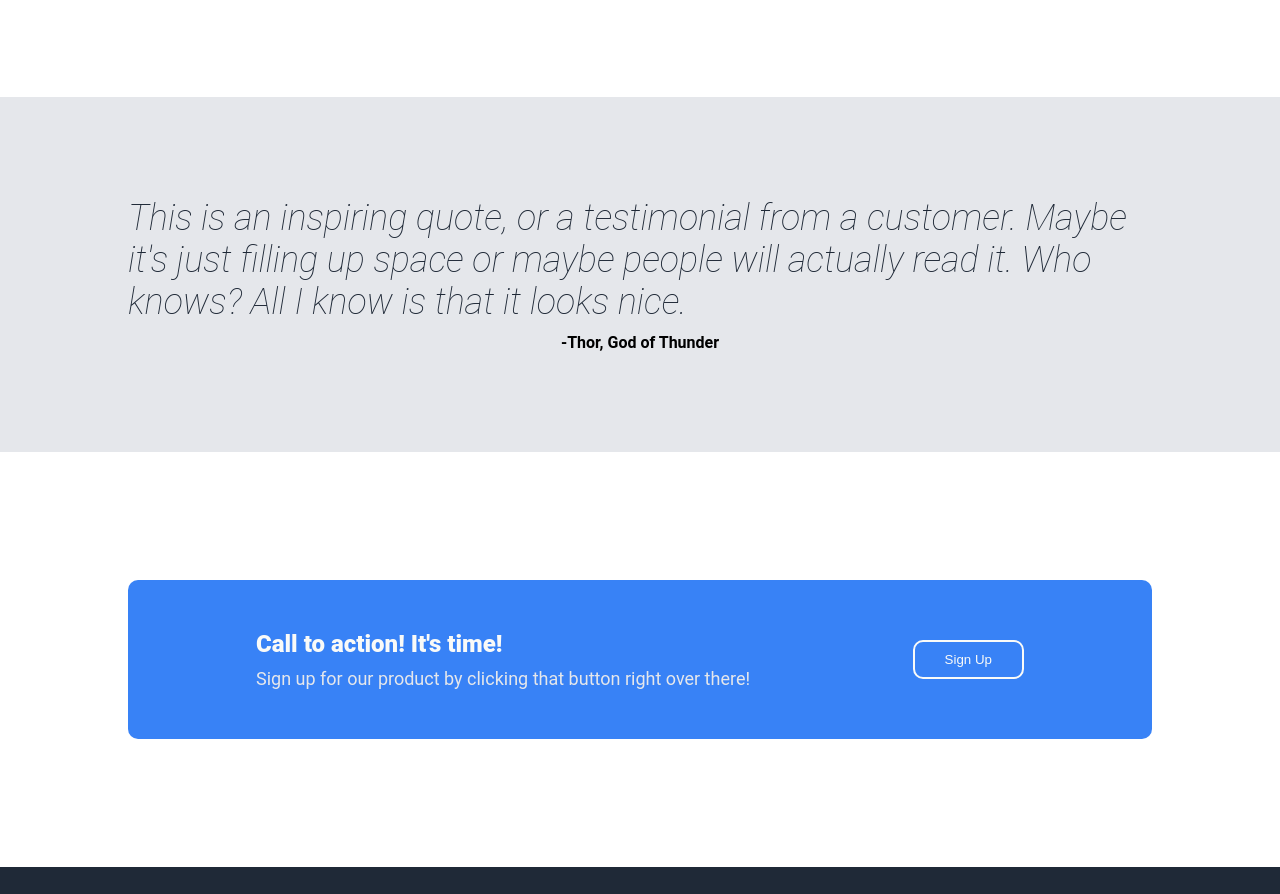
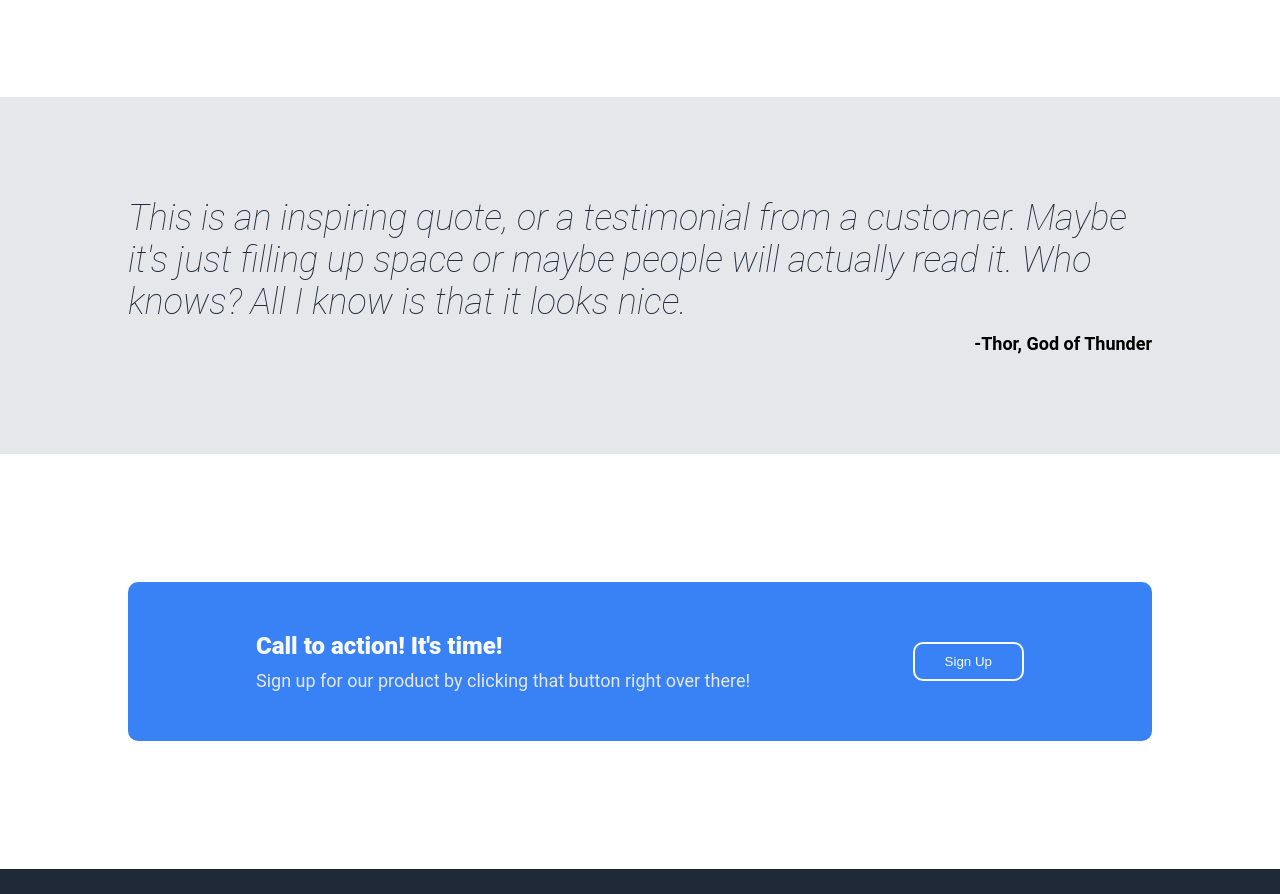
Before and after one commit to andrewsamerhanna/css-landing-page, a plain HTML site: page index.html in a window 1280 px wide. Shown: the part 839-1733 px from the top of the page. Drawn offline with Linux system fonts and the light colour scheme.

Commit message:
Finished file
Placed finishing touches on template. Ready for use.

```diff
--- a/styles.css
+++ b/styles.css
@@ -120,7 +120,6 @@ a {
 .quote-panel {
     display: flex;
     flex-direction: column;
-    align-items: center;
     background-color: #E5E7EB;
     padding: 100px 10%;
     gap: 10px;
@@ -135,7 +134,10 @@ a {
 
 .quote-panel .quote-attribution-text {
     font-weight: bold;
+    font-size: 18px;
+    align-self: flex-end;
 }
+
 /* Call-to-action styling */
 .call-to-action-panel {
     display: flex;
@@ -170,10 +172,7 @@ a {
     border-radius: 10px;
     padding: 10px 30px;
     color: #F9FAF8;
-
 }
-
-
 
 /* footer styling */
 .footer {
```
